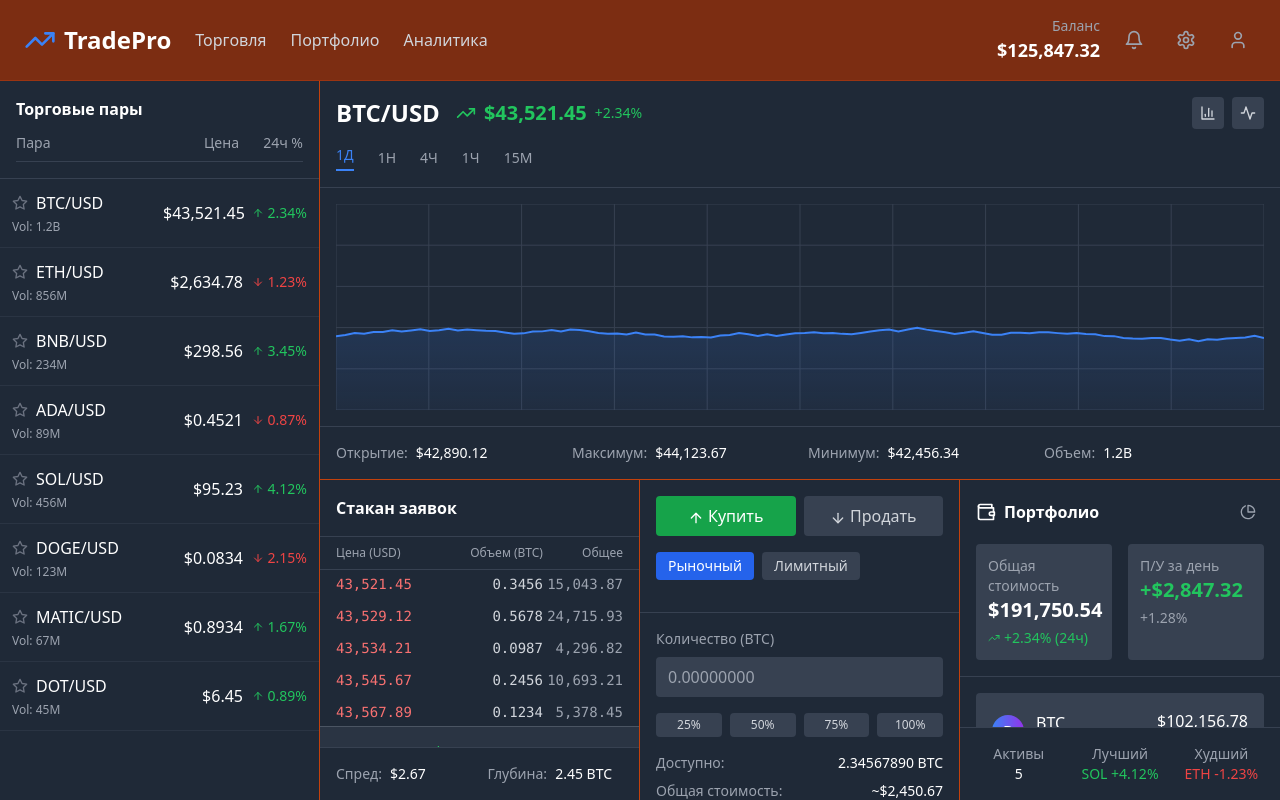
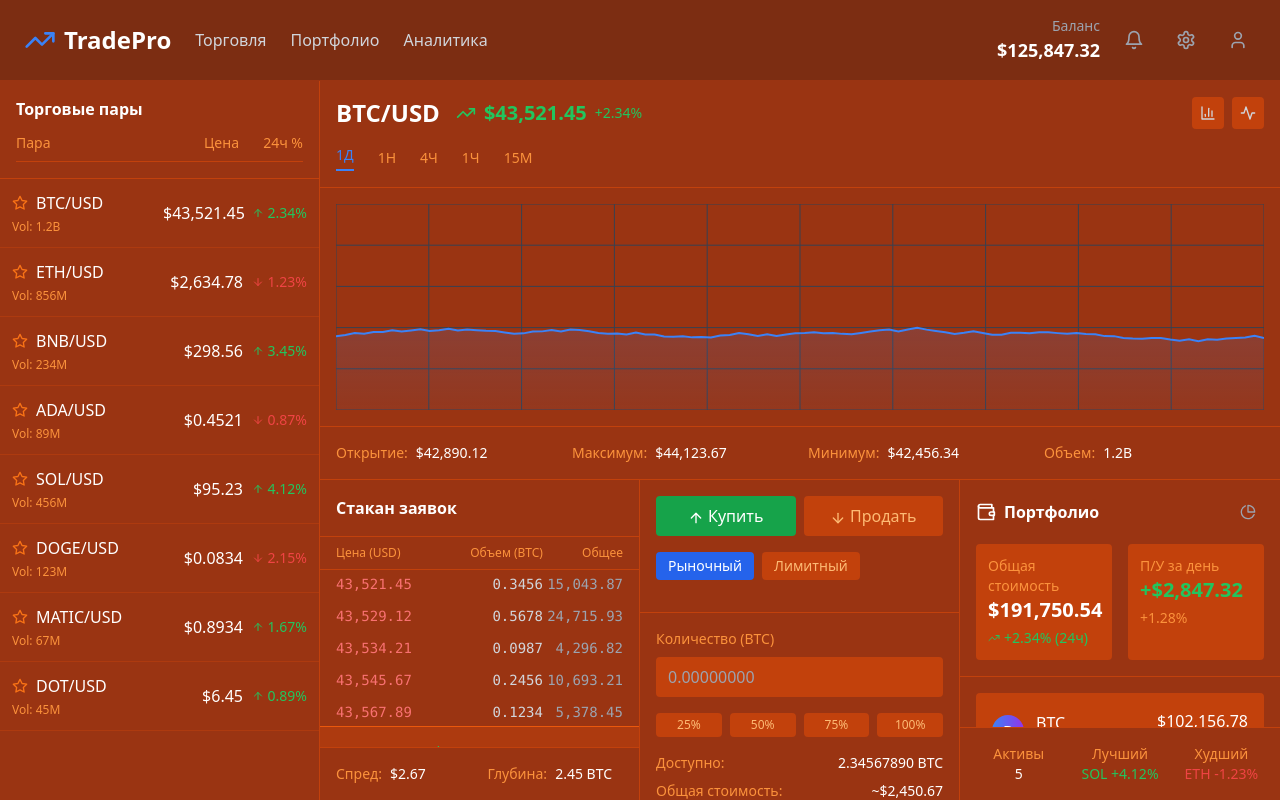
Before and after one commit to alexeykrol/Apps_12222, a React (Vite) app: page / in a window 1280 px wide. Built offline with nearby package versions, Linux system fonts and the light colour scheme.

Commit message:
Изменить фон во всех компонентах на оранжевый

```diff
--- a/src/components/Chart.tsx
+++ b/src/components/Chart.tsx
@@ -95,8 +95,8 @@ const Chart = () => {
   }, []);
 
   return (
-    <div className="bg-gray-800 h-full flex flex-col">
-      <div className="p-4 border-b border-gray-700">
+    <div className="bg-orange-800 h-full flex flex-col">
+      <div className="p-4 border-b border-orange-700">
         <div className="flex items-center justify-between mb-4">
           <div className="flex items-center space-x-4">
             <h2 className="text-2xl font-bold text-white">BTC/USD</h2>
@@ -108,10 +108,10 @@ const Chart = () => {
           </div>
 
           <div className="flex space-x-2">
-            <button className="p-2 bg-gray-700 hover:bg-gray-600 rounded transition-colors">
+            <button className="p-2 bg-orange-700 hover:bg-orange-600 rounded transition-colors">
               <BarChart3 className="w-4 h-4 text-gray-300" />
             </button>
-            <button className="p-2 bg-gray-700 hover:bg-gray-600 rounded transition-colors">
+            <button className="p-2 bg-orange-700 hover:bg-orange-600 rounded transition-colors">
               <Activity className="w-4 h-4 text-gray-300" />
             </button>
           </div>
@@ -119,10 +119,10 @@ const Chart = () => {
 
         <div className="flex space-x-6 text-sm">
           <button className="text-blue-500 border-b-2 border-blue-500 pb-1">1Д</button>
-          <button className="text-gray-400 hover:text-white transition-colors">1Н</button>
-          <button className="text-gray-400 hover:text-white transition-colors">4Ч</button>
-          <button className="text-gray-400 hover:text-white transition-colors">1Ч</button>
-          <button className="text-gray-400 hover:text-white transition-colors">15М</button>
+          <button className="text-orange-400 hover:text-white transition-colors">1Н</button>
+          <button className="text-orange-400 hover:text-white transition-colors">4Ч</button>
+          <button className="text-orange-400 hover:text-white transition-colors">1Ч</button>
+          <button className="text-orange-400 hover:text-white transition-colors">15М</button>
         </div>
       </div>
 
@@ -134,22 +134,22 @@ const Chart = () => {
         />
       </div>
 
-      <div className="p-4 border-t border-gray-700">
+      <div className="p-4 border-t border-orange-700">
         <div className="grid grid-cols-4 gap-4 text-sm">
           <div>
-            <span className="text-gray-400">Открытие:</span>
+            <span className="text-orange-400">Открытие:</span>
             <span className="text-white ml-2">$42,890.12</span>
           </div>
           <div>
-            <span className="text-gray-400">Максимум:</span>
+            <span className="text-orange-400">Максимум:</span>
             <span className="text-white ml-2">$44,123.67</span>
           </div>
           <div>
-            <span className="text-gray-400">Минимум:</span>
+            <span className="text-orange-400">Минимум:</span>
             <span className="text-white ml-2">$42,456.34</span>
           </div>
           <div>
-            <span className="text-gray-400">Объем:</span>
+            <span className="text-orange-400">Объем:</span>
             <span className="text-white ml-2">1.2B</span>
           </div>
         </div>
--- a/src/components/OrderBook.tsx
+++ b/src/components/OrderBook.tsx
@@ -24,13 +24,13 @@ const OrderBook = () => {
   ];
 
   return (
-    <div className="bg-gray-800 h-full flex flex-col">
-      <div className="p-4 border-b border-gray-700">
+    <div className="bg-orange-800 h-full flex flex-col">
+      <div className="p-4 border-b border-orange-700">
         <h3 className="text-white font-semibold">Стакан заявок</h3>
       </div>
 
       <div className="flex-1 overflow-hidden">
-        <div className="flex text-xs text-gray-400 px-4 py-2 border-b border-gray-700">
+        <div className="flex text-xs text-orange-400 px-4 py-2 border-b border-orange-700">
           <div className="flex-1">Цена (USD)</div>
           <div className="w-20 text-right">Объем (BTC)</div>
           <div className="w-20 text-right">Общее</div>
@@ -42,7 +42,7 @@ const OrderBook = () => {
             {sellOrders.reverse().map((order, index) => (
               <div
                 key={`sell-${index}`}
-                className="flex items-center px-4 py-1 hover:bg-gray-700/50 transition-colors text-sm"
+                className="flex items-center px-4 py-1 hover:bg-orange-700/50 transition-colors text-sm"
               >
                 <div className="flex-1 text-red-400 font-mono">{order.price}</div>
                 <div className="w-20 text-right text-gray-300 font-mono">{order.amount}</div>
@@ -52,10 +52,10 @@ const OrderBook = () => {
           </div>
 
           {/* Current price */}
-          <div className="px-4 py-3 border-y border-gray-600 bg-gray-700/50">
+          <div className="px-4 py-3 border-y border-orange-600 bg-orange-700/50">
             <div className="text-center">
               <div className="text-lg font-bold text-green-500">$43,521.45</div>
-              <div className="text-xs text-gray-400">Текущая цена</div>
+              <div className="text-xs text-orange-400">Текущая цена</div>
             </div>
           </div>
 
@@ -64,7 +64,7 @@ const OrderBook = () => {
             {buyOrders.map((order, index) => (
               <div
                 key={`buy-${index}`}
-                className="flex items-center px-4 py-1 hover:bg-gray-700/50 transition-colors text-sm"
+                className="flex items-center px-4 py-1 hover:bg-orange-700/50 transition-colors text-sm"
               >
                 <div className="flex-1 text-green-400 font-mono">{order.price}</div>
                 <div className="w-20 text-right text-gray-300 font-mono">{order.amount}</div>
@@ -75,14 +75,14 @@ const OrderBook = () => {
         </div>
       </div>
 
-      <div className="p-4 border-t border-gray-700">
+      <div className="p-4 border-t border-orange-700">
         <div className="grid grid-cols-2 gap-4 text-sm">
           <div>
-            <span className="text-gray-400">Спред:</span>
+            <span className="text-orange-400">Спред:</span>
             <span className="text-white ml-2">$2.67</span>
           </div>
           <div>
-            <span className="text-gray-400">Глубина:</span>
+            <span className="text-orange-400">Глубина:</span>
             <span className="text-white ml-2">2.45 BTC</span>
           </div>
         </div>
--- a/src/components/Portfolio.tsx
+++ b/src/components/Portfolio.tsx
@@ -22,8 +22,8 @@ const Portfolio = () => {
   const totalValue = assets.reduce((sum, asset) => sum + parseFloat(asset.value.replace('$', '').replace(',', '')), 0);
 
   return (
-    <div className="bg-gray-800 h-full flex flex-col">
-      <div className="p-4 border-b border-gray-700">
+    <div className="bg-orange-800 h-full flex flex-col">
+      <div className="p-4 border-b border-orange-700">
         <div className="flex items-center justify-between mb-4">
           <h3 className="text-white font-semibold flex items-center">
             <Wallet className="w-5 h-5 mr-2" />
@@ -35,18 +35,18 @@ const Portfolio = () => {
         </div>
 
         <div className="grid grid-cols-2 gap-4">
-          <div className="bg-gray-700 rounded p-3">
-            <div className="text-sm text-gray-400">Общая стоимость</div>
+          <div className="bg-orange-700 rounded p-3">
+            <div className="text-sm text-orange-400">Общая стоимость</div>
             <div className="text-xl font-bold text-white">${totalValue.toLocaleString()}</div>
             <div className="flex items-center text-sm text-green-500 mt-1">
               <TrendingUp className="w-3 h-3 mr-1" />
               +2.34% (24ч)
             </div>
           </div>
-          <div className="bg-gray-700 rounded p-3">
-            <div className="text-sm text-gray-400">П/У за день</div>
+          <div className="bg-orange-700 rounded p-3">
+            <div className="text-sm text-orange-400">П/У за день</div>
             <div className="text-xl font-bold text-green-500">+$2,847.32</div>
-            <div className="text-sm text-gray-400 mt-1">+1.28%</div>
+            <div className="text-sm text-orange-400 mt-1">+1.28%</div>
           </div>
         </div>
       </div>
@@ -57,7 +57,7 @@ const Portfolio = () => {
             {assets.map((asset, index) => (
               <div
                 key={asset.symbol}
-                className="bg-gray-700 rounded p-4 hover:bg-gray-600 transition-colors cursor-pointer"
+                className="bg-orange-700 rounded p-4 hover:bg-orange-600 transition-colors cursor-pointer"
               >
                 <div className="flex items-center justify-between mb-2">
                   <div className="flex items-center space-x-3">
@@ -66,7 +66,7 @@ const Portfolio = () => {
                     </div>
                     <div>
                       <div className="text-white font-medium">{asset.symbol}</div>
-                      <div className="text-xs text-gray-400">{asset.name}</div>
+                      <div className="text-xs text-orange-400">{asset.name}</div>
                     </div>
                   </div>
 
@@ -86,11 +86,11 @@ const Portfolio = () => {
                 </div>
 
                 <div className="flex justify-between text-sm">
-                  <span className="text-gray-400">Количество: {asset.amount}</span>
-                  <span className="text-gray-400">{asset.percentage}% портфолио</span>
+                  <span className="text-orange-400">Количество: {asset.amount}</span>
+                  <span className="text-orange-400">{asset.percentage}% портфолио</span>
                 </div>
 
-                <div className="mt-2 bg-gray-600 rounded-full h-2">
+                <div className="mt-2 bg-orange-600 rounded-full h-2">
                   <div
                     className="bg-gradient-to-r from-blue-500 to-purple-600 h-2 rounded-full transition-all duration-300"
                     style={{ width: `${Math.min(asset.percentage, 100)}%` }}
@@ -102,18 +102,18 @@ const Portfolio = () => {
         </div>
       </div>
 
-      <div className="p-4 border-t border-gray-700">
+      <div className="p-4 border-t border-orange-700">
         <div className="grid grid-cols-3 gap-4 text-sm">
           <div className="text-center">
-            <div className="text-gray-400">Активы</div>
+            <div className="text-orange-400">Активы</div>
             <div className="text-white font-medium">{assets.length}</div>
           </div>
           <div className="text-center">
-            <div className="text-gray-400">Лучший</div>
+            <div className="text-orange-400">Лучший</div>
             <div className="text-green-500 font-medium">SOL +4.12%</div>
           </div>
           <div className="text-center">
-            <div className="text-gray-400">Худший</div>
+            <div className="text-orange-400">Худший</div>
             <div className="text-red-500 font-medium">ETH -1.23%</div>
           </div>
         </div>
--- a/src/components/TradingPairs.tsx
+++ b/src/components/TradingPairs.tsx
@@ -21,10 +21,10 @@ const TradingPairs = () => {
   ];
 
   return (
-    <div className="bg-gray-800 h-full overflow-hidden">
-      <div className="p-4 border-b border-gray-700">
+    <div className="bg-orange-800 h-full overflow-hidden">
+      <div className="p-4 border-b border-orange-700">
         <h3 className="text-white font-semibold mb-3">Торговые пары</h3>
-        <div className="flex text-sm text-gray-400 border-b border-gray-700 pb-2">
+        <div className="flex text-sm text-orange-400 border-b border-orange-700 pb-2">
           <div className="flex-1">Пара</div>
           <div className="w-20 text-right">Цена</div>
           <div className="w-16 text-right">24ч %</div>
@@ -35,14 +35,14 @@ const TradingPairs = () => {
         {pairs.map((pair, index) => (
           <div
             key={pair.symbol}
-            className="flex items-center p-3 hover:bg-gray-700 cursor-pointer transition-colors border-b border-gray-700/50"
+            className="flex items-center p-3 hover:bg-orange-700 cursor-pointer transition-colors border-b border-orange-700/50"
           >
             <div className="flex-1">
               <div className="flex items-center space-x-2">
-                <Star className="w-4 h-4 text-gray-500 hover:text-yellow-500 transition-colors" />
+                <Star className="w-4 h-4 text-orange-500 hover:text-yellow-500 transition-colors" />
                 <span className="text-white font-medium">{pair.symbol}</span>
               </div>
-              <div className="text-xs text-gray-400 mt-1">Vol: {pair.volume}</div>
+              <div className="text-xs text-orange-400 mt-1">Vol: {pair.volume}</div>
             </div>
 
             <div className="w-20 text-right">
--- a/src/components/TradingPanel.tsx
+++ b/src/components/TradingPanel.tsx
@@ -8,15 +8,15 @@ const TradingPanel = () => {
   const [price, setPrice] = useState('43521.45');
 
   return (
-    <div className="bg-gray-800 h-full">
-      <div className="p-4 border-b border-gray-700">
+    <div className="bg-orange-800 h-full">
+      <div className="p-4 border-b border-orange-700">
         <div className="flex space-x-2 mb-4">
           <button
             onClick={() => setOrderType('buy')}
             className={`flex-1 py-2 px-4 rounded font-medium transition-colors ${
               orderType === 'buy'
                 ? 'bg-green-600 text-white'
-                : 'bg-gray-700 text-gray-300 hover:bg-gray-600'
+                : 'bg-orange-700 text-orange-300 hover:bg-orange-600'
             }`}
           >
             <ArrowUp className="w-4 h-4 inline mr-1" />
@@ -27,7 +27,7 @@ const TradingPanel = () => {
             className={`flex-1 py-2 px-4 rounded font-medium transition-colors ${
               orderType === 'sell'
                 ? 'bg-red-600 text-white'
-                : 'bg-gray-700 text-gray-300 hover:bg-gray-600'
+                : 'bg-orange-700 text-orange-300 hover:bg-orange-600'
             }`}
           >
             <ArrowDown className="w-4 h-4 inline mr-1" />
@@ -41,7 +41,7 @@ const TradingPanel = () => {
             className={`px-3 py-1 text-sm rounded transition-colors ${
               tradeType === 'market'
                 ? 'bg-blue-600 text-white'
-                : 'bg-gray-700 text-gray-300 hover:bg-gray-600'
+                : 'bg-orange-700 text-orange-300 hover:bg-orange-600'
             }`}
           >
             Рыночный
@@ -51,7 +51,7 @@ const TradingPanel = () => {
             className={`px-3 py-1 text-sm rounded transition-colors ${
               tradeType === 'limit'
                 ? 'bg-blue-600 text-white'
-                : 'bg-gray-700 text-gray-300 hover:bg-gray-600'
+                : 'bg-orange-700 text-orange-300 hover:bg-orange-600'
             }`}
           >
             Лимитный
@@ -62,52 +62,52 @@ const TradingPanel = () => {
       <div className="p-4 space-y-4">
         {tradeType === 'limit' && (
           <div>
-            <label className="block text-sm text-gray-400 mb-2">Цена (USD)</label>
+            <label className="block text-sm text-orange-400 mb-2">Цена (USD)</label>
             <input
               type="text"
               value={price}
               onChange={(e) => setPrice(e.target.value)}
-              className="w-full bg-gray-700 text-white rounded px-3 py-2 focus:outline-none focus:ring-2 focus:ring-blue-500"
+              className="w-full bg-orange-700 text-white rounded px-3 py-2 focus:outline-none focus:ring-2 focus:ring-blue-500"
             />
           </div>
         )}
 
         <div>
-          <label className="block text-sm text-gray-400 mb-2">Количество (BTC)</label>
+          <label className="block text-sm text-orange-400 mb-2">Количество (BTC)</label>
           <input
             type="text"
             value={amount}
             onChange={(e) => setAmount(e.target.value)}
             placeholder="0.00000000"
-            className="w-full bg-gray-700 text-white rounded px-3 py-2 focus:outline-none focus:ring-2 focus:ring-blue-500"
+            className="w-full bg-orange-700 text-white rounded px-3 py-2 focus:outline-none focus:ring-2 focus:ring-blue-500"
           />
         </div>
 
         <div className="flex space-x-2">
-          <button className="flex-1 py-1 px-2 text-xs bg-gray-700 hover:bg-gray-600 text-gray-300 rounded transition-colors">
+          <button className="flex-1 py-1 px-2 text-xs bg-orange-700 hover:bg-orange-600 text-orange-300 rounded transition-colors">
             25%
           </button>
-          <button className="flex-1 py-1 px-2 text-xs bg-gray-700 hover:bg-gray-600 text-gray-300 rounded transition-colors">
+          <button className="flex-1 py-1 px-2 text-xs bg-orange-700 hover:bg-orange-600 text-orange-300 rounded transition-colors">
             50%
           </button>
-          <button className="flex-1 py-1 px-2 text-xs bg-gray-700 hover:bg-gray-600 text-gray-300 rounded transition-colors">
+          <button className="flex-1 py-1 px-2 text-xs bg-orange-700 hover:bg-orange-600 text-orange-300 rounded transition-colors">
             75%
           </button>
-          <button className="flex-1 py-1 px-2 text-xs bg-gray-700 hover:bg-gray-600 text-gray-300 rounded transition-colors">
+          <button className="flex-1 py-1 px-2 text-xs bg-orange-700 hover:bg-orange-600 text-orange-300 rounded transition-colors">
             100%
           </button>
         </div>
 
         <div className="text-sm space-y-2">
-          <div className="flex justify-between text-gray-400">
+          <div className="flex justify-between text-orange-400">
             <span>Доступно:</span>
             <span className="text-white">2.34567890 BTC</span>
           </div>
-          <div className="flex justify-between text-gray-400">
+          <div className="flex justify-between text-orange-400">
             <span>Общая стоимость:</span>
             <span className="text-white">~$2,450.67</span>
           </div>
-          <div className="flex justify-between text-gray-400">
+          <div className="flex justify-between text-orange-400">
             <span>Комиссия:</span>
             <span className="text-white">0.1%</span>
           </div>
@@ -124,15 +124,15 @@ const TradingPanel = () => {
         </button>
       </div>
 
-      <div className="p-4 border-t border-gray-700">
+      <div className="p-4 border-t border-orange-700">
         <h4 className="text-white font-medium mb-3">Открытые ордера</h4>
         <div className="space-y-2">
           <div className="flex justify-between items-center text-sm">
-            <span className="text-gray-400">Покупка 0.1 BTC</span>
+            <span className="text-orange-400">Покупка 0.1 BTC</span>
             <button className="text-red-500 hover:text-red-400">Отменить</button>
           </div>
           <div className="flex justify-between items-center text-sm">
-            <span className="text-gray-400">Продажа 0.05 BTC</span>
+            <span className="text-orange-400">Продажа 0.05 BTC</span>
             <button className="text-red-500 hover:text-red-400">Отменить</button>
           </div>
         </div>
```
